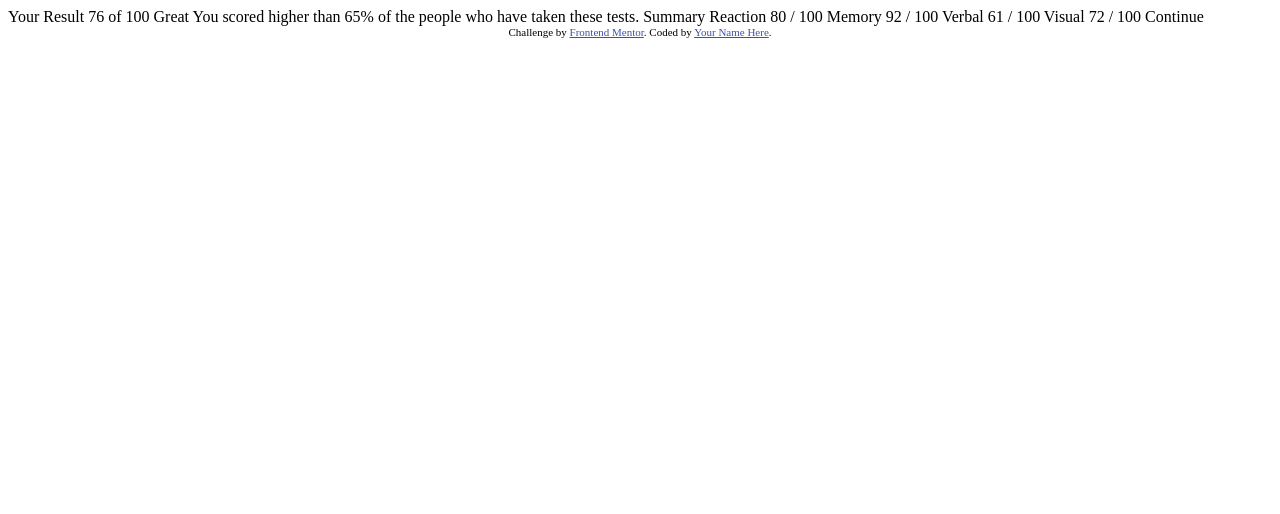
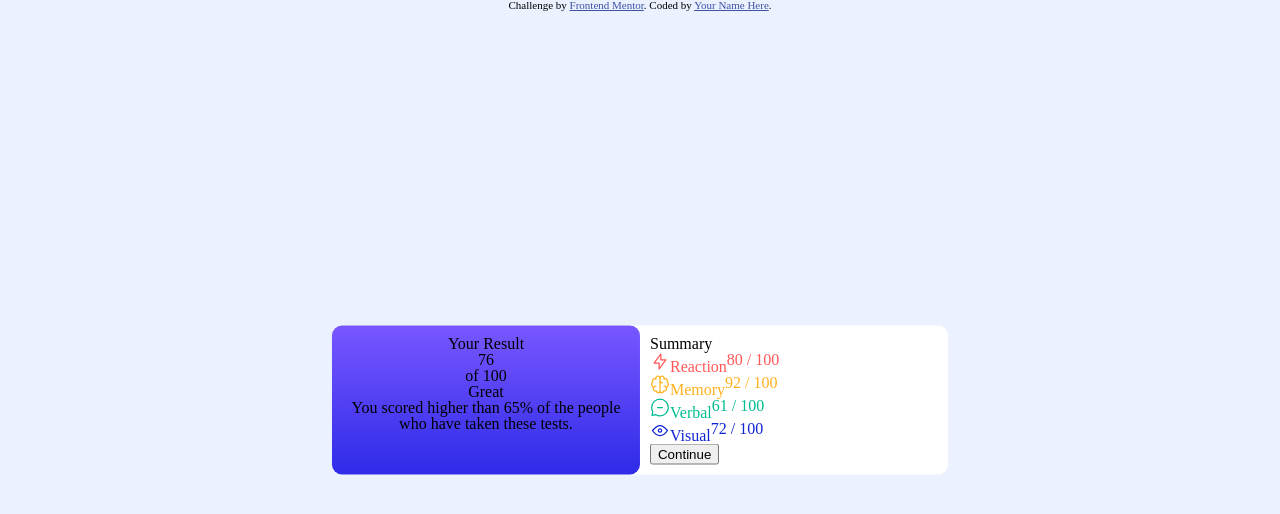
Before and after one commit to juanmarquez4/results-summary-component, a plain HTML site: page index.html in a window 1280 px wide. Drawn offline with Linux system fonts and the light colour scheme.

Commit message:
Update index.html & styles.css

```diff
--- a/index.html
+++ b/index.html
@@ -3,42 +3,45 @@
 <head>
   <meta charset="UTF-8">
   <meta name="viewport" content="width=device-width, initial-scale=1.0"> <!-- displays site properly based on user's device -->
+  <title>Frontend Mentor | Results summary component</title>
 
   <link rel="icon" type="image/png" sizes="32x32" href="./assets/images/favicon-32x32.png">
+  <link rel="stylesheet" href="reset.css">
+  <link rel="stylesheet" href="styles.css">
 
-  <title>Frontend Mentor | Results summary component</title>
-
-  <!-- Feel free to remove these styles or customise in your own stylesheet 👍 -->
-  <style>
-    .attribution { font-size: 11px; text-align: center; }
-    .attribution a { color: hsl(228, 45%, 44%); }
-  </style>
 </head>
 <body>
-
-  Your Result
-  76
-  of 100
-
-  Great
-  You scored higher than 65% of the people who have taken these tests.
-
-  Summary
-
-  Reaction
-  80 / 100
-
-  Memory
-  92 / 100
-
-  Verbal
-  61 / 100
-
-  Visual
-  72 / 100
-
-  Continue
-
+  <section class="container">
+    <div class="left-card">
+        <h2 class="center">Your Result</h2>
+        <article>
+          <div class="center">76</div>
+          <p class="center">of 100</p>
+        </article>
+        <h3 class="center">Great</h3>
+        <p class="center">You scored higher than 65% of the people who have taken these tests.</p>
+    </div>
+    <div class="right-card">
+        <h2> Summary</h2>
+        <div class="light-red">
+          <div><img src="./assets/images/icon-reaction.svg" alt="icon-reaction">Reaction</div>
+          <div>80 / 100</div>
+        </div>
+        <div class="orange-yellow">
+          <div><img src="./assets/images/icon-memory.svg" alt="icon-memory">Memory</div>
+          <div>92 / 100</div>
+        </div>
+        <div class="green-teal">
+          <div><img src="./assets/images/icon-verbal.svg" alt="icon-verbal">Verbal</div>
+          <div>61 / 100</div>
+        </div>
+        <div class="cobalt-blue">
+          <div><img src="./assets/images/icon-visual.svg" alt="icon-visual">Visual</div>
+          <div>72 / 100</div>
+        </div>
+        <button class="center">Continue</button>
+    </div>
+  </section>
   <div class="attribution">
     Challenge by <a href="https://www.frontendmentor.io?ref=challenge" target="_blank">Frontend Mentor</a>.
     Coded by <a href="#">Your Name Here</a>.
--- /dev/null
+++ b/reset.css
@@ -0,0 +1,48 @@
+/* http://meyerweb.com/eric/tools/css/reset/
+   v2.0 | 20110126
+   License: none (public domain)
+*/
+
+html, body, div, span, applet, object, iframe,
+h1, h2, h3, h4, h5, h6, p, blockquote, pre,
+a, abbr, acronym, address, big, cite, code,
+del, dfn, em, img, ins, kbd, q, s, samp,
+small, strike, strong, sub, sup, tt, var,
+b, u, i, center,
+dl, dt, dd, ol, ul, li,
+fieldset, form, label, legend,
+table, caption, tbody, tfoot, thead, tr, th, td,
+article, aside, canvas, details, embed,
+figure, figcaption, footer, header, hgroup,
+menu, nav, output, ruby, section, summary,
+time, mark, audio, video {
+	margin: 0;
+	padding: 0;
+	border: 0;
+	font-size: 100%;
+	font: inherit;
+	vertical-align: baseline;
+}
+/* HTML5 display-role reset for older browsers */
+article, aside, details, figcaption, figure,
+footer, header, hgroup, menu, nav, section {
+	display: block;
+}
+body {
+	line-height: 1;
+}
+ol, ul {
+	list-style: none;
+}
+blockquote, q {
+	quotes: none;
+}
+blockquote:before, blockquote:after,
+q:before, q:after {
+	content: '';
+	content: none;
+}
+table {
+	border-collapse: collapse;
+	border-spacing: 0;
+}
--- /dev/null
+++ b/styles.css
@@ -0,0 +1,55 @@
+body {
+    background-color: hsl(221, 100%, 96%) ;
+}
+
+.center {
+    text-align: center;
+}
+.container {
+    background-color: hsl(0, 0%, 100%) ;
+    border-radius: 10px;
+    position: absolute;
+    top: 50%;
+    left: 50%;
+    transform: translate(-50%, -50%);
+    display: flex;
+
+}
+
+.left-card {
+    background-image: linear-gradient(hsl(252, 100%, 67%), hsl(241, 81%, 54%) );
+    width: 50%;
+    border-radius: 10px;
+    padding: 10px;
+    }
+
+.right-card {
+    width: 50%;
+    padding: 10px;
+
+}
+
+.light-red {
+color: hsl(0, 100%, 67%);
+display: flex;
+}
+
+.orange-yellow{
+color: hsl(39, 100%, 56%);
+display: flex;
+}
+
+.green-teal{
+color:  hsl(166, 100%, 37%);
+display: flex;
+}
+
+.cobalt-blue{
+color: hsl(234, 85%, 45%);
+display: flex;
+}
+
+
+
+.attribution { font-size: 11px; text-align: center; }
+.attribution a { color: hsl(228, 45%, 44%); }
```
